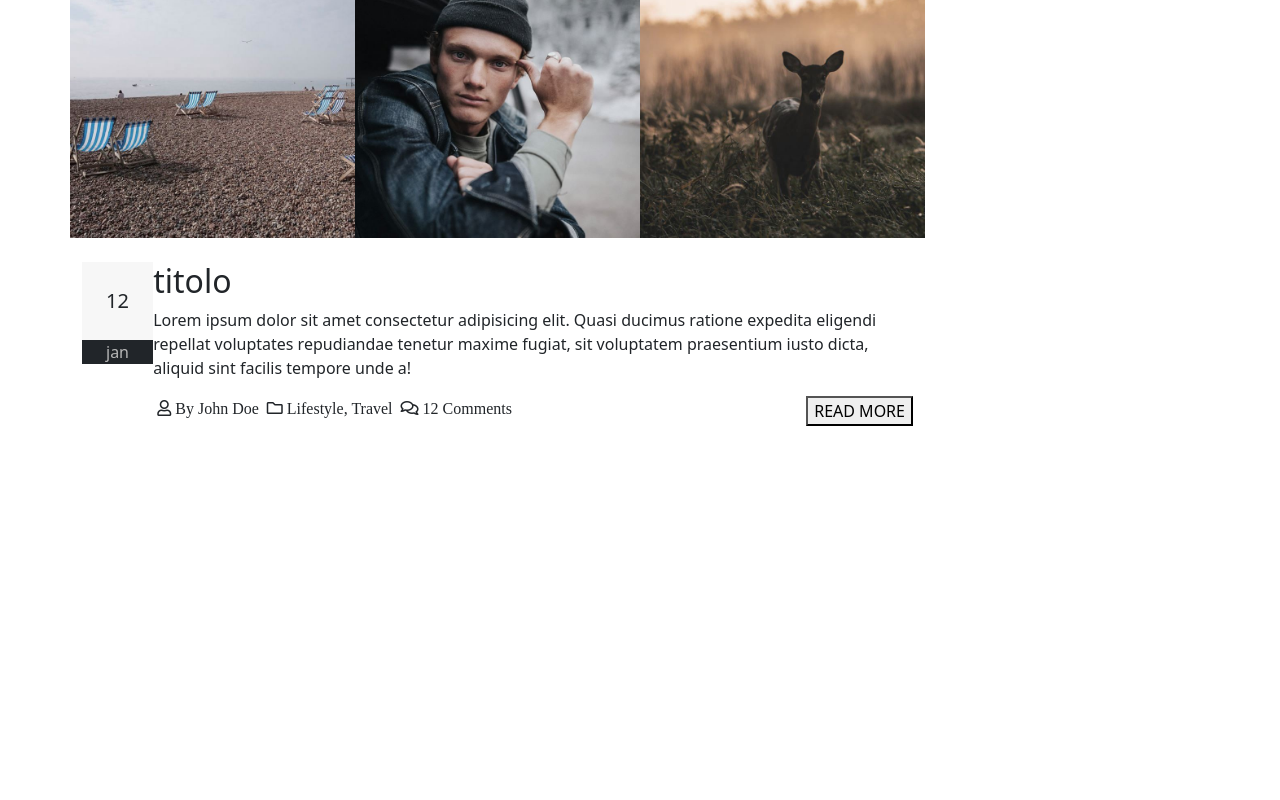
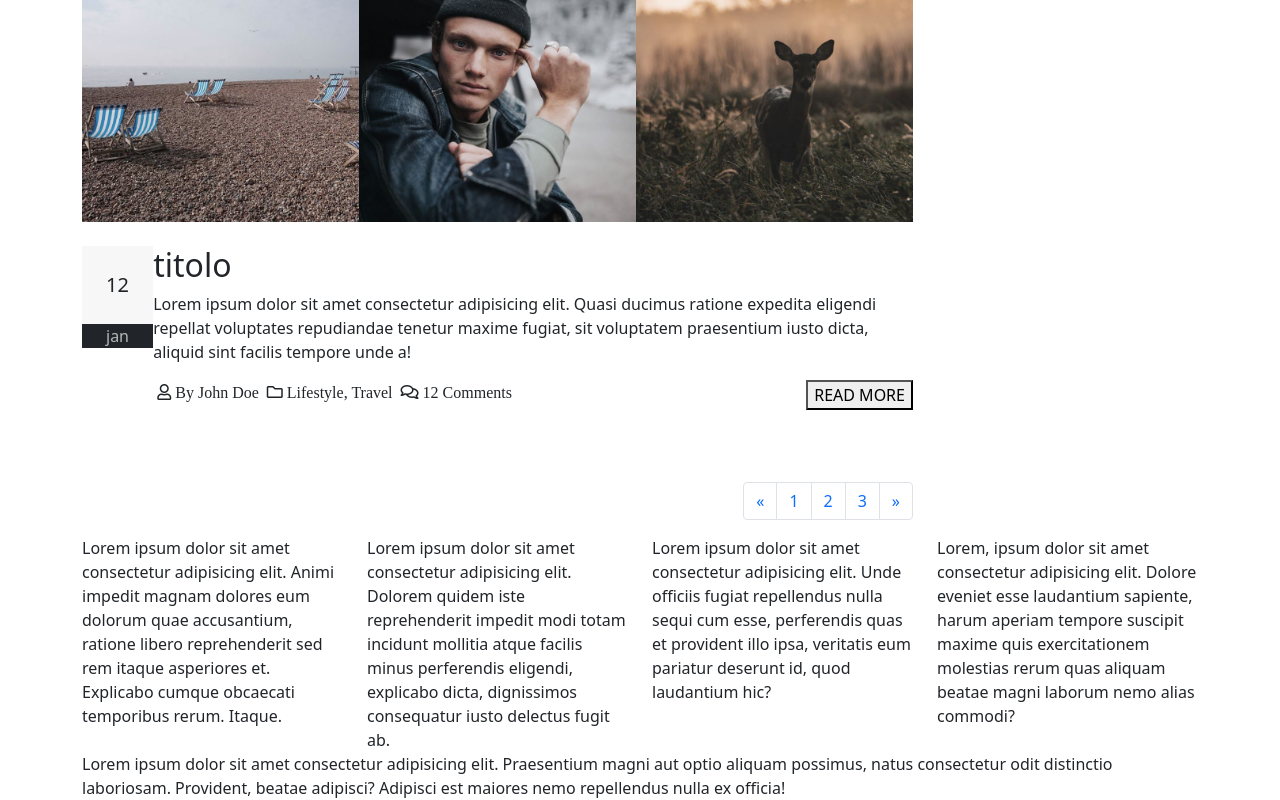
Before and after one commit to Dandav2923/proj-html-vuejs, a Vue app: page / in a window 1280 px wide. Shown: the part 4147-4947 px from the top of the page. Before the commit the page ends 4645 px from the top, so only its background shows below. Built offline with nearby package versions, Linux system fonts and the light colour scheme.

Commit message:
struttura footer

```diff
--- a/src/components/Footer/Footer.vue
+++ b/src/components/Footer/Footer.vue
@@ -1,5 +1,23 @@
 <template>
-  <div class="container"></div>
+  <div class="container-fluid">
+    <div class="container">
+      <div class="row justify-content-center">
+        <div class="col-12">
+          <div class="row row-cols-4">
+            <div class="col">Lorem ipsum dolor sit amet consectetur adipisicing elit. Animi impedit magnam dolores eum dolorum quae accusantium, ratione libero reprehenderit sed rem itaque asperiores et. Explicabo cumque obcaecati temporibus rerum. Itaque.</div>
+            <div class="col">Lorem ipsum dolor sit amet consectetur adipisicing elit. Dolorem quidem iste reprehenderit impedit modi totam incidunt mollitia atque facilis minus perferendis eligendi, explicabo dicta, dignissimos consequatur iusto delectus fugit ab.</div>
+            <div class="col">Lorem ipsum dolor sit amet consectetur adipisicing elit. Unde officiis fugiat repellendus nulla sequi cum esse, perferendis quas et provident illo ipsa, veritatis eum pariatur deserunt id, quod laudantium hic?</div>
+            <div class="col">Lorem, ipsum dolor sit amet consectetur adipisicing elit. Dolore eveniet esse laudantium sapiente, harum aperiam tempore suscipit maxime quis exercitationem molestias rerum quas aliquam beatae magni laborum nemo alias commodi?</div>
+          </div>
+        </div>
+      </div>
+      <div class="row">
+        <div class="col-12">
+          Lorem ipsum dolor sit amet consectetur adipisicing elit. Praesentium magni aut optio aliquam possimus, natus consectetur odit distinctio laboriosam. Provident, beatae adipisci? Adipisci est maiores nemo repellendus nulla ex officia!
+        </div>
+      </div>
+    </div>
+  </div>
 </template>
 
 <script>
--- a/src/components/Main/MainBot.vue
+++ b/src/components/Main/MainBot.vue
@@ -153,7 +153,7 @@
               </div>
             </div>
             <div class="container-post">
-                <div class="row row-cols-3 p-0">
+                <div class="row row-cols-3 m-0">
                   <div class="col p-0">
                     <img class="w-100" src="../../assets/img/blog-13.jpg" alt="">
                   </div>
@@ -287,6 +287,35 @@
         </div>
       </div>
     </div>
+    <div class="row">
+      <div class="col-9">
+        <nav
+      aria-label="Page navigation example">
+      <ul class="pagination justify-content-end">
+        <li class="page-item">
+          <a class="page-link" href="#" aria-label="Previous">
+            <span aria-hidden="true">&laquo;</span>
+          </a>
+        </li>
+        <li class="page-item">
+          <a class="page-link" href="#">1</a>
+        </li>
+        <li class="page-item">
+          <a class="page-link" href="#">2</a>
+        </li>
+        <li class="page-item">
+          <a class="page-link" href="#">3</a>
+        </li>
+        <li class="page-item">
+          <a class="page-link" href="#" aria-label="Next">
+            <span aria-hidden="true">&raquo;</span>
+          </a>
+        </li>
+      </ul>
+    </nav>
+      </div>
+    </div>
+
   </div>
 </template>
 
@@ -305,7 +334,10 @@ export default {
   background-color: $bg-color-semi-black;
   color: $text-color-grey;
 }
-
-
-
+.page-link:hover {
+  z-index: 2;
+  color: $text-color-white;
+  background-color: $bg-color-blue;
+  border-color: #dee2e6;
+}
 </style>
```
